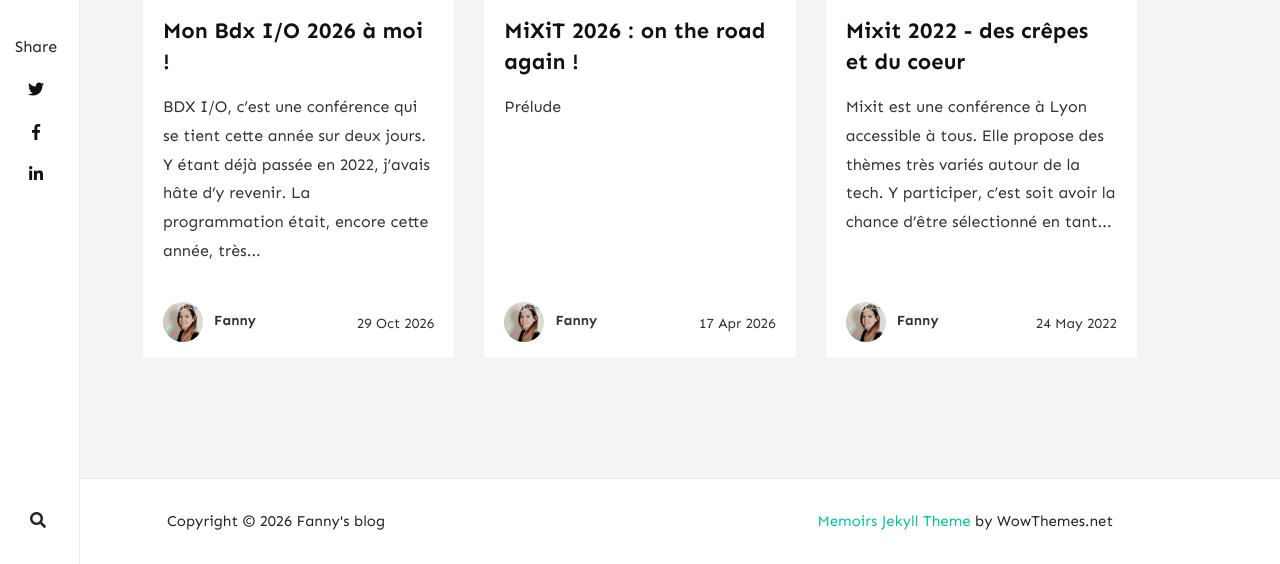
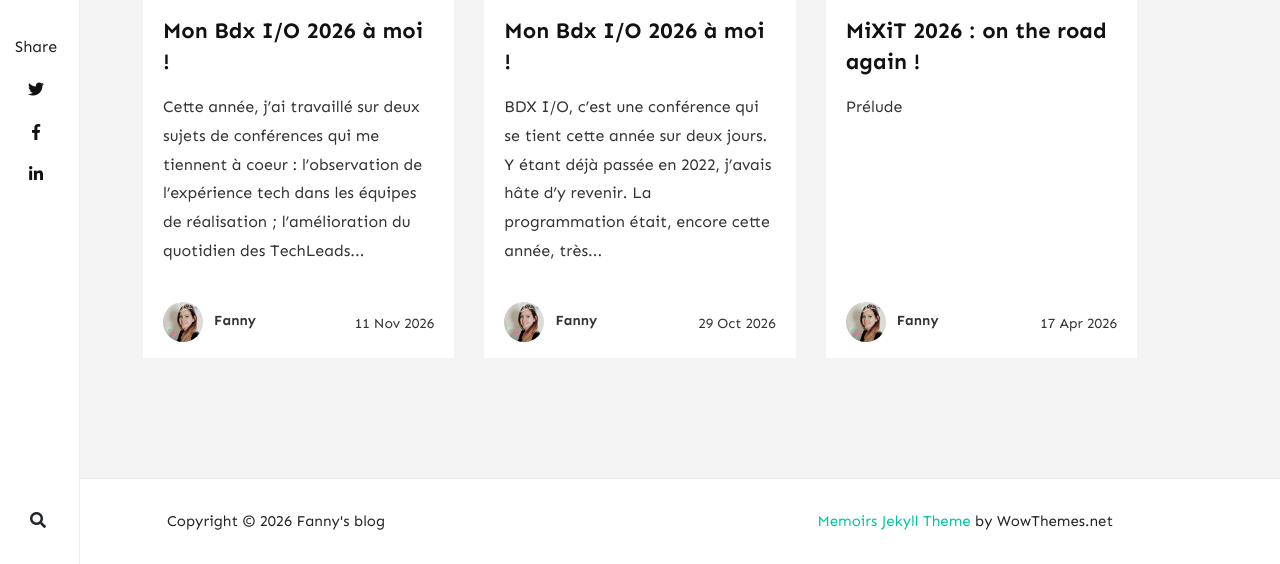
Before and after one commit to klaukf/blog, a Jekyll site: the page built from _posts/2025-10-16-mon-devfest-nantes-2025-a-moi.md, in a window 1280 px wide and 900 px high, scrolled down 35984 px, cut to the strip 336-900 px from the top of the window. Built offline with Jekyll 4.4.1, drawn with Linux system fonts in a browser that asks for light colours; nearby versions of some CDN libraries; comment, search, counter and statistics services are not loaded; some of the changed lines change nothing that is shown.

Commit message:
aggretsuko (#60)

```diff
--- /dev/null
+++ b/_posts/2026-11-11-TechLeads-Aggretsuko.md
@@ -0,0 +1,154 @@
+---
+layout: post
+title:  "Mon Bdx I/O 2026 à moi !"
+author: fanny
+categories: [ event ]
+tags: [ aggretsuko ]
+image: assets/images/Aggretsuko/aggretsuko.png
+---
+
+Cette année, j'ai travaillé sur deux sujets de conférences qui me tiennent à coeur :
+- l'observation de l'expérience tech dans les équipes de réalisation ;
+- l'amélioration du quotidien des TechLeads sur-sollicités via le questionnement puissant.
+
+Pour la première, j'ai choisi d'observer les développeurs et les ops sous un prisme différent, en les considérant comme les clients des plateformes et des outils internes de nos entreprises. Et pour mettre en image cela, j'avais misé sur une esthétique basée sur l'univers LEGO pour générer des images par IA. On est fin 2025 et la persistance des critères dans les prompts ne permettent pas encore de générer un univers consistant et logique comme je l'avais souhaité. Malgré tout, je suis assez fière du rendu final (à quelques tenons près sur mes briques...).
+Mais voilà : une question à la fin d'une de mes interventions en conférence me fait redescendre sur Terre... "Comment as-tu fais générer tes slides ? elles sont tops !"
+
+![C'est beau des jolis slides, mais est-ce que ça vaut la peine de brûler la planète pour ça ?]({{ site.url }}{{ site.baseurl }}/assets/images/Aggretsuko/clientLEGO.png)
+
+Ce que j'aurai pu accueillir comme compliment a déclenché une gêne qui n'a cessé de grandir depuis : d'abord parce que je n'avais pas généré de slides, simplement les illustrations. Mais au-delà de ça, étais-je prête à conseiller à mon interlocutrice de reproduire cette façon de faire ?
+Verdict : NON. Et c'était la source de ma gêne grandissante : j'avais utilisé un nombre certain de token à des fins de... d'esthétique ? Et d'auto-gratification.
+
+J'ai eu honte de m'en rendre compte si tardivement : mais non, générer des images pour me faire plaisir n'est plus quelque chose que je souhaite faire ni transmettre. Et si je ne jugerai pas l'usage de l'IA par d'autres, je suis néanmoins maître de mes choix personnels et décide alors de prendre une toute autre direction pour ma deuxième conférence "TechLeads : arrêtez de répondre. Commencez à questionner !" et ainsi ré-utiliser une inspiration personnelle, existante et forte.
+
+Et c'est là que je vais vous parler d'Aggretsuko...
+
+
+## Pourquoi Aggretsuko ?
+
+Ce choix n’est pas uniquement motivé par mon affection pour les pandas roux qui chantent du death metal. Non, pas que.
+
+*Aggretsuko* est une série d'animation japonaise que j'ai découvert tardivement grâce à mon ado.
+Retsuko, son héroïne, est comptable. Elle est consciencieuse, très compétente, extrêmement serviable et plutôt discrète. Bref, c’est quelqu’un sur qui on peut compter.
+Et c’est précisément là que les ennuis commencent pour elle...
+
+Parce qu’elle est fiable, son entourage professionnel prend progressivement l’habitude de se reposer sur elle. Son supérieur, le directeur Ton, lui confie des tâches supplémentaires tout en passant une partie de son temps à travailler son swing de golf. Sa collègue Tsubone dépose du travail sur son bureau pour pouvoir, elle, partir à l’heure. Et lorsqu’une autre collègue n’a pas terminé son travail, ce dernier finit encore entre les mains de Retsuko.
+
+Et Retsuko accepte. Elle fait le travail, elle reste tard. Et elle recommence le lendemain !
+
+![Retsuko accepte les sollicitations sans broncher]({{ site.url }}{{ site.baseurl }}/assets/images/Aggretsuko/collegues.png)
+
+La série pousse évidemment le trait pour en faire une comédie. La soupape de Retsuko est d'ailleurs devenue la signature de l'anime : après avoir encaissé toute la journée avec son sourire de gentille employée modèle, elle s'enferme dans un karaoké pour hurler sa frustration en chantant du death metal (mieux : quand la pression est trop grande, elle s'enferme dans les toilettes de son entreprise avec son micro portable et se lâche *toute ressemblance avec une situation vécue est purement fortuite*).
+
+En préparant cette conférence, j'ai trouvé le parallèle avec le rôle de TechLead assez frappant : pas forcément parce que notre manager nous demande de lui apporter son thé pendant qu'il joue au golf (enfin j'espère que ce cas n'est pas réel...) mais parce que la compétence de Retsuko crée sa sur-sollicitation.
+
+## Les TechLeads : les personnes qui savent répondre plus vite que leur ombre
+
+Quand on devient TechLead, ou lead dev, ou expert technique ou fonctionnel, bref, référent : on devient facilement la personne qui sait. Celle à qui on demande :
+- « Tu ferais comment ? »
+- « Tu peux regarder mon code ? »
+- « J'ai cette erreur, tu sais d'où ça vient ? »
+- « Tu choisirais quelle solution ? »
+- « Tu peux m'aider deux minutes ? »
+
+Pas vraiment des questions au final, plutôt une décharge de travail. Et, comme Retsuko, on répond.
+Après tout, on sait ! On peut aider. Et souvent, donner directement la solution est même beaucoup plus rapide. Et l'entreprise aime bien gagner du temps.
+
+Le problème n'est donc pas chacune de ces sollicitations prises individuellement. Le problème c'est leur accumulation.
+
+## Comment mieux aider mon équipe et retrouver de la sérénité ?
+
+Plus Retsuko montre qu'elle est capable d'absorber le travail qu'on lui donne, plus on lui en donne. De la même manière, plus un TechLead répond efficacement aux problèmes de son équipe, plus il risque de devenir le point de passage obligatoire de tous les problèmes de son équipe et des équipes autour.
+
+![Retsuko est débordée]({{ site.url }}{{ site.baseurl }}/assets/images/Aggretsuko/sousleau.png)
+
+C'est un cercle vicieux assez paradoxal : plus vous êtes utiles, plus on vous sollicite. Et plus on vous sollicite, moins vous avez de temps pour vos propres tâches. Et moins vous avez de temps, plus vous êtes tenté de donner directement la réponse pour aller vite. Difficile de sortir la tête du guidon...
+
+C'est précisément ce cercle que je voulais questionner dans cette conférence (*inception de jeu de mot ! mouahahaha...*) : mon propos n'est pas d'arrêter d'aider son équipe. Au contraire : il est nécessaire de changer la manière dont on l'aide.
+Parce qu'à force de répondre à toutes les questions, le TechLead peut finir par devenir le Retsuko de son équipe : compétent, indispensable, sollicité de toutes parts... et complètement débordé !
+
+Et là, malheureusement, on a rarement un karaoké death metal proche de nous pour évacuer notre frustration... et quand bien-même : serait-ce suffisant ?
+
+## Quand montrer l'exemple est une tâche complexe...
+
+La saison 2 d'*Aggretsuko* pousse cette mécanique encore un peu plus loin : Retsuko se voit confier une nouvelle responsabilité, à savoir former Anai, un jeune diplômé qui vient d'arriver au service comptabilité.
+
+Sur le papier, rien de très extraordinaire. Une personne expérimentée accompagne un junior pour lui permettre de monter en compétence. Sauf qu'Anai vit particulièrement mal la moindre remarque. Lorsque Retsuko lui signale une erreur, il ne l'interprète pas comme une aide mais comme une attaque. Petit à petit, Retsuko ne sait plus comment interagir avec lui.
+
+Alors elle fait ce qu'elle sait faire de mieux : elle fait son travail à sa place.
+Et je vous vois la juger ! Mais interrogez-vous sincèrement : n'avez vous jamais dit à quelqu'un "laisse je le ferai, ça ira plus vite !" ?
+
+Ce passage m'intéresse particulièrement parce qu'il introduit une nuance importante dans le parallèle avec le rôle de TechLead. Au début, on peut regarder Retsuko comme la victime d'un environnement qui lui donne trop de travail. Mais si on prend un prisme un peu différents : en tant que TechLeads, on peut être amenés à s'accaparer, par habitude, les problématiques complexes, même sans la sollicitation des autres personnes !!
+
+Un développeur arrive avec une question : on connaît la réponse, alors on la donne.
+Quelqu'un bloque sur un bug : on reconnaît le problème, alors on lui montre où regarder.
+Une personne hésite entre deux solutions : on a déjà rencontré le cas trois fois, alors on lui dit laquelle choisir...
+
+![Retsuko répond vite]({{ site.url }}{{ site.baseurl }}/assets/images/Aggretsuko/reponse.png)
+
+À chaque fois, notre comportement est parfaitement rationnel, parce que répondre prend trente secondes, là où questionner peut prendre cinq minutes...
+Et quand notre agenda est déjà plein, cinq minutes, ça peut sembler être un luxe !
+
+## Le paradoxe du TechLead efficace
+
+Le problème, c'est que cette efficacité immédiate peut fabriquer de l'inefficacité à long terme.
+
+Imaginons deux réponses à la même sollicitation :
+> « Tu sais pourquoi ce test ne passe pas ? »
+
+Première possibilité :
+> « Oui. Ton mock est initialisé après l'appel. Mets-le avant et ça devrait fonctionner. »
+Problème résolu !
+
+Deuxième possibilité :
+> « Qu'est-ce que tu as déjà vérifié ? »
+Puis :
+> « À quel moment ton mock est-il initialisé ? »
+Puis éventuellement :
+> « Qu'est-ce qu'il se passe si tu compares cet ordre avec celui du test qui fonctionne ? »
+
+Cette fois, le problème n'est peut-être pas résolu en trente secondes, mais il se passe quelque chose de beaucoup plus intéressant : la personne cherche, elle formule son raisonnement, elle construit une hypothèse, elle trouve peut-être elle-même la réponse et surtout, surtout, la prochaine fois qu'un problème similaire apparaîtra, elle aura une méthode pour l'aborder, voire même des premiers réflexes !
+
+![Haida réfléchit]({{ site.url }}{{ site.baseurl }}/assets/images/Aggretsuko/reflexion.png)
+
+C'est là que j'ai commencé à voir différemment *Aggretsuko*. Le problème n'est pas seulement que Retsuko travaille trop. Le problème est que le système de son entreprise fonctionne parce que Retsuko accepte de compenser ce qui ne fonctionne pas. Et c'est un piège particulièrement facile pour un TechLead.
+
+## Devenir indispensable est rarement une bonne nouvelle
+
+Être la personne vers laquelle tout le monde se tourne peut être extrêmement valorisant (si, si, avouons-le !).
+Quand on connaît l'architecture, quand on se souvient pourquoi cette décision étrange a été prise il y a trois ans, quand on sait quel service appeler, où chercher, comment débloquer les PR, trancher les débats, trouver les bugs... c'est grisant !!!
+Et quel sentiment d'utilité !
+
+Mais être indispensable, c'est encore autre chose... C'est précisément à ce moment, quand on se sent indispensable, qu'un signal d'alarme devrait commencer à clignoter dans nos têtes.
+Parce qu'une équipe dans laquelle toutes les décisions passent par le TechLead n'est pas nécessairement une équipe qui fonctionne bien : c'est une équipe qui possède un goulot d'étranglement très compétent.
+
+Et lorsque ce goulot d'étranglement est en réunion ? en congé (oui, on a le droit de partir en vacances) ? malade ou simplement occupé sur autre chose ? L'équipe ralentit.
+La surcharge du TechLead n'est alors plus seulement un problème individuel : ça devient un problème collectif.
+
+### Alors pourquoi continuons-nous à répondre systématiquement ?
+
+Parce que répondre est confortable : pour nous, comme pour la personne qui pose la question, évidemment : elle obtient rapidement une solution.
+
+Questionner nous oblige à accepter quelque chose de beaucoup moins confortable : ne pas contrôler le chemin qui mène à la réponse. Alors qu'on connait le chemin de réflexion le plus court et le plus efficace, va-t-on laisser notre interlocuteur en parcourir un autre, forcément plus long, assurément différent ?!
+
+La personne peut partir dans une mauvaise direction, elle peut proposer une solution différente de celle que nous aurions choisie, elle peut avoir besoin d'avantage de temps, elle peut même trouver une meilleure solution que la nôtre (aïe, mon expertise...).
+
+Et c'est peut-être là que le rôle commence réellement à changer...
+Passer de : **« Je suis là pour avoir les réponses. »** à : **« Je suis là pour aider l'équipe à trouver ses réponses. »**
+
+![Retsuko sait poser des questions désormais]({{ site.url }}{{ site.baseurl }}/assets/images/Aggretsuko/question.png)
+
+Ce changement vous paraît minuscule ? c'est une totale remise en question de la posture de TechLead ! (*encore un jeu de mot*)
+Et c'est précisément cette transformation que j'ai voulu raconter dans cette conférence, en rapportant les notions de questionnement puissant de ma dernière formation à l'écoute active et au coaching professionnel.
+
+## Allez-vous essayer ?
+
+![A vous de jouer !]({{ site.url }}{{ site.baseurl }}/assets/images/Aggretsuko/etvous.png)
+
+Alors j'espère déjà vous avoir donné l'envie ou la curiosité d'aller regarder la série Aggretsuko évidemment.
+
+Mais j'ai l'espoir sincère de vous avoir convaincus d'aller regarder du côté du **questionnement puissant** pour vous aider dans votre quotidien de personnes sur-sollicitées. Je prendrai du temps, un jour, de mettre sur papier virtuel le contenu de mes réflexions et des principes à ce type de questionnement, avec des exemple.
+
+Pour l'heure, vous pouvez aller jeter un oeil aux slides complets [ici](https://noti.st/klaukf/x01aI9).
+
+Merci de m'avoir lue, n'hésitez pas à me faire un retour si vous trouvez une coquille ou pour échanger.
```
Also changed, not shown: _posts/2026-10-29-mon-bdxio-2026-a-moi.md (line endings or trailing spaces), assets/images/Aggretsuko/aggretsuko.png (added), assets/images/Aggretsuko/collegues.png (added), assets/images/Aggretsuko/etvous.png (added), assets/images/Aggretsuko/question.png (added), assets/images/Aggretsuko/reflexion.png (added), assets/images/Aggretsuko/reponse.png (added), assets/images/Aggretsuko/sousleau.png (added), 1 other file.
